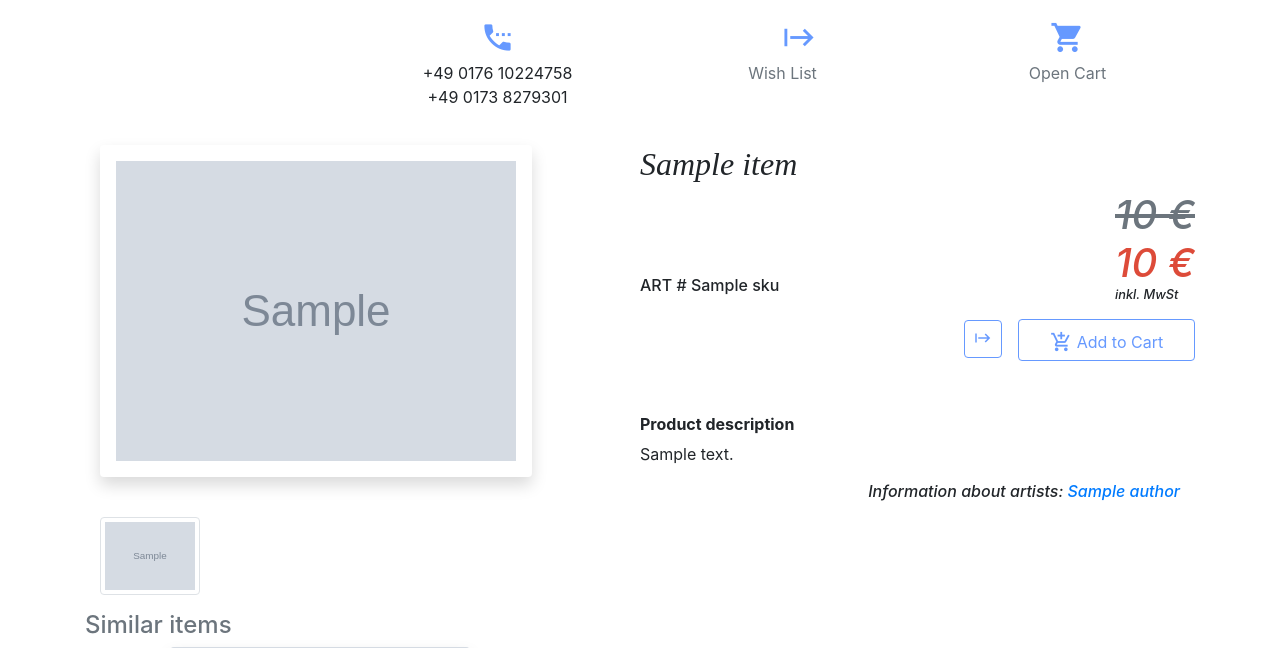
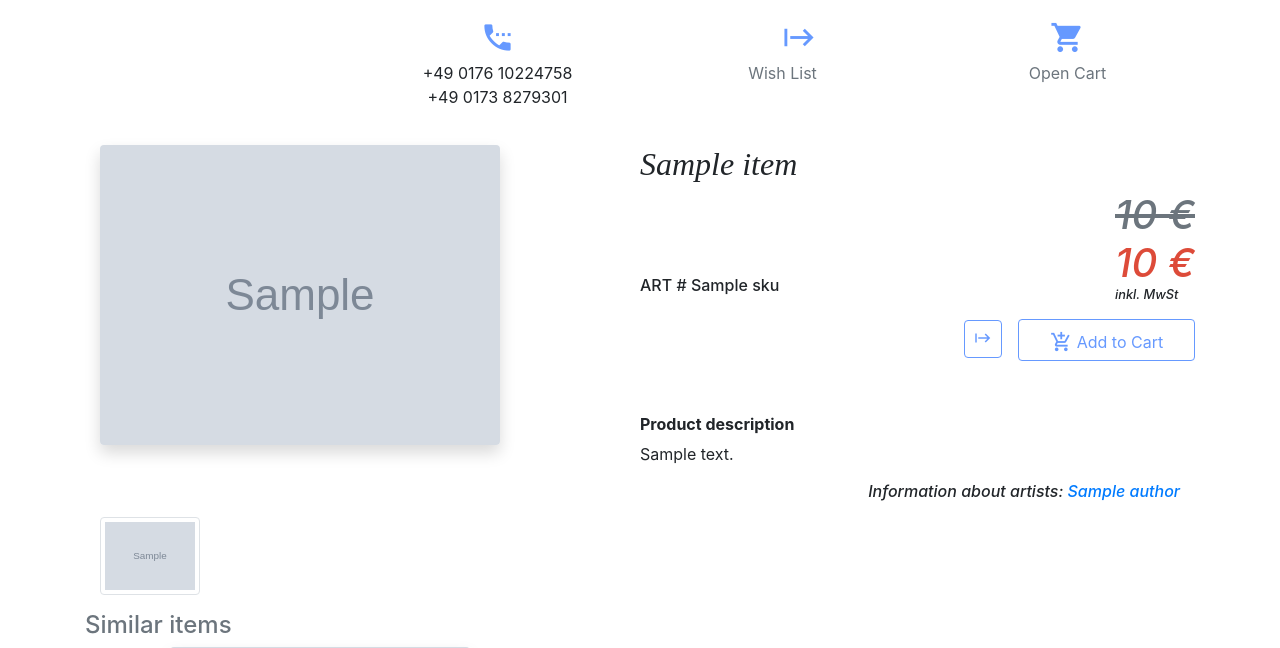
Before and after one commit to yurabysaha/de_market, a Django app: template product/templates/product/detail.html in a window 1280 px wide. Shown: the part 58-706 px from the top of the page. Run offline with Django 3.2, Linux system fonts and the light colour scheme; the template is opened without the code that fills it: most values are stand-ins (such as "Sample title", 1, 10 or a date in 2020); grey boxes marked "Sample" are stand-in pictures; some libraries are stand-ins or nearby versions.

Commit message:
Remove white background on image

```diff
--- a/product/templates/product/detail.html
+++ b/product/templates/product/detail.html
@@ -13,7 +13,7 @@
     <div class="row mb-2 col-sm-12 col-md-12 m-0 p-0">
         <div class="col-lg-6 col-sm-12 col-md-6 item-photo">
             <a href="{{ item.photos.first.image.url }}?image=250" data-toggle="lightbox" data-title="{{ item.title }}">
-            <img class="shadow p-3 mb-3 bg-white rounded demo" style="max-width:100%; cursor: -webkit-zoom-in;" src="{{ item.photos.first.image.url }}" xoriginal="{{ item.photos.first.image.url }}"/></a>
+            <img class="shadow rounded demo" style="max-width:100%;" src="{{ item.photos.first.image.url }}" xoriginal="{{ item.photos.first.image.url }}"/></a>
         </div>
 
         <div class="col-lg-6 col-md-6 col-sm-12">
```
